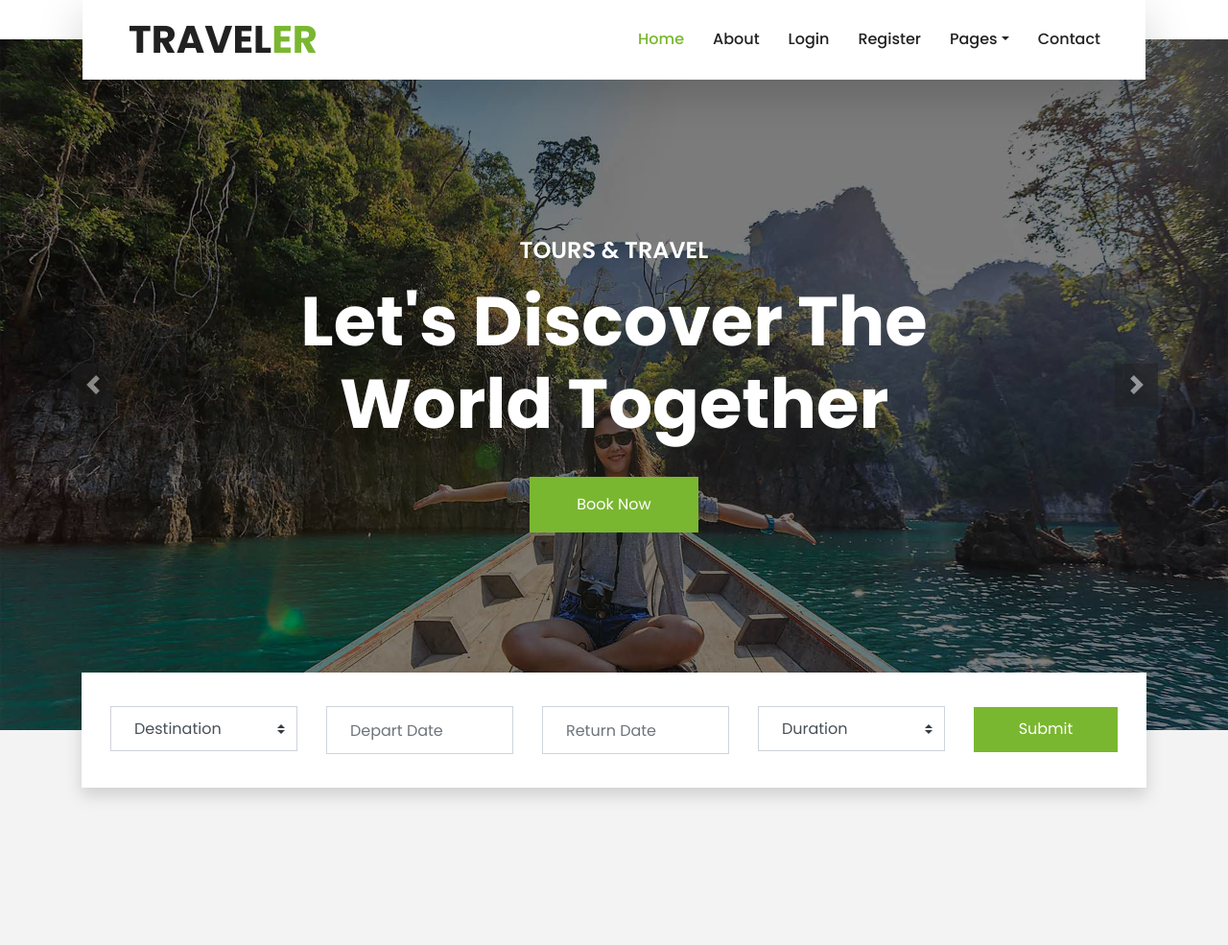
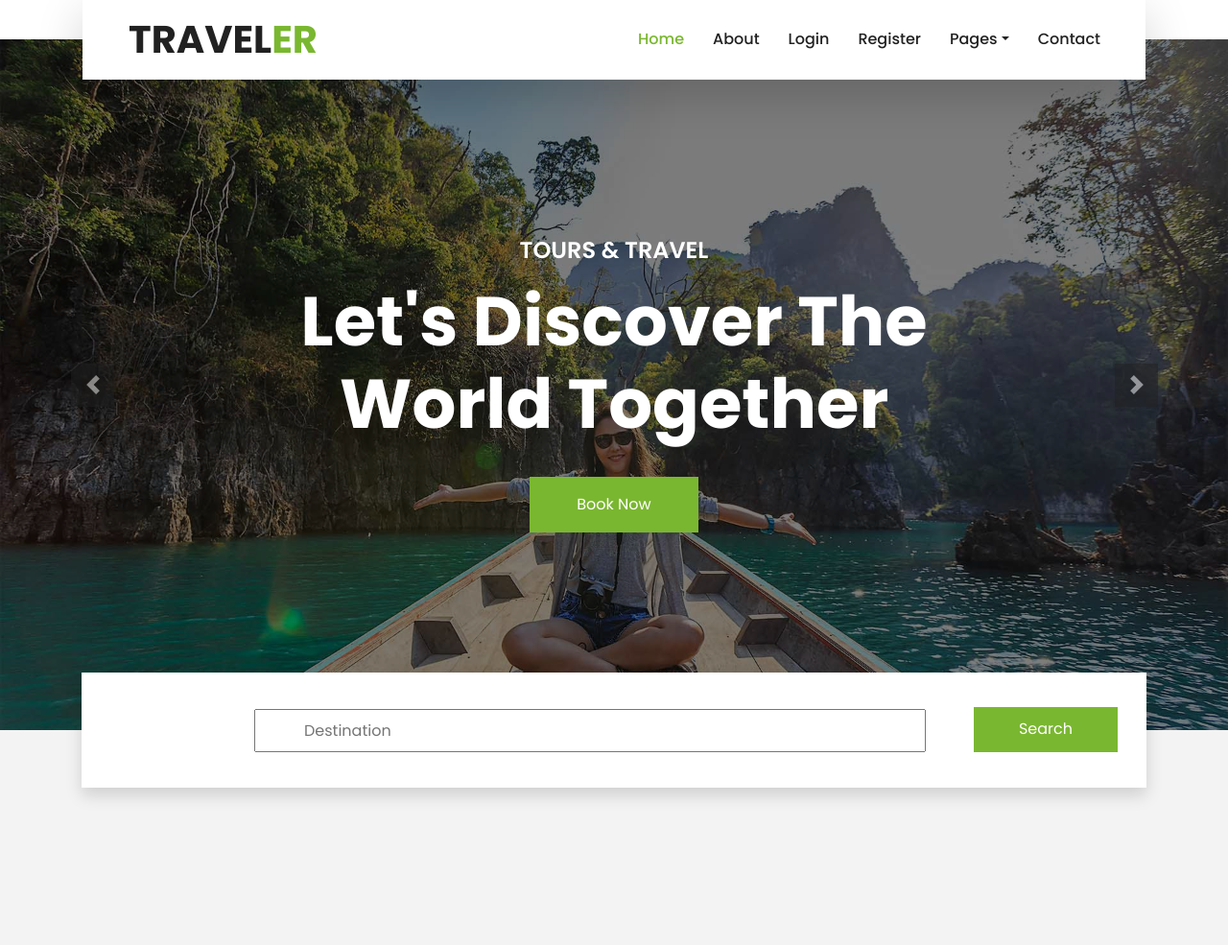
Before and after one commit to nandinijk/debonair, a Django app: page / in a window 1280 px wide. Shown: the part 57-1042 px from the top of the page at 96% size. Run offline with Django 4.2, Linux system fonts and the light colour scheme; data that the repository does not hold is empty; some libraries are stand-ins or nearby versions.

Commit message:
created searchbox,cache memory

```diff
--- a/debonair/home/urls.py
+++ b/debonair/home/urls.py
@@ -6,6 +6,6 @@ urlpatterns = [
     path('test/',views.samp),
     path('login/',views.sam,name='login_page'),
     path('register/',views.regi,name='register_page'),
-    path('',views.samp),
+    path('',views.samp,name='homepage'),
     path('login/loginsub/',views.sub,name='loginpage2'),
 ]
--- a/debonair/home/views.py
+++ b/debonair/home/views.py
@@ -16,7 +16,12 @@ from django.contrib.auth.models import User,auth
     #return render(request,'test.html',{'l':pro})
 
 def samp(request):
-    data=TravelPlace.objects.all()
+    if request.method=="POST":
+        val=request.POST['searchbox']
+        data=TravelPlace.objects.filter(name__istartswith=val)
+    else:
+        data=TravelPlace.objects.all()
+
 
 
     return render(request,'index.html',{'d':data})
--- a/debonair/product/urls.py
+++ b/debonair/product/urls.py
@@ -4,5 +4,6 @@ from . import views
 
 urlpatterns=[
     path('',views.details,name="details_page"),
-    path('cmt/',views.commenting,name='commentbox')
+    path('cmt/',views.commenting,name='commentbox'),
+    path('search/',views.searching,name="searchbox")
     ]
--- a/debonair/template/index.html
+++ b/debonair/template/index.html
@@ -143,49 +143,28 @@
     <div class="container-fluid booking mt-5 pb-5">
         <div class="container pb-5">
             <div class="bg-light shadow" style="padding: 30px;">
+                <form action="{% url 'homepage' %}" method="post">
+                    {% csrf_token %}
                 <div class="row align-items-center" style="min-height: 60px;">
                     <div class="col-md-10">
                         <div class="row">
+
+
+
                             <div class="col-md-3">
                                 <div class="mb-3 mb-md-0">
-                                    <select class="custom-select px-4" style="height: 47px;">
-                                        <option selected>Destination</option>
-                                        <option value="1">Destination 1</option>
-                                        <option value="2">Destination 1</option>
-                                        <option value="3">Destination 1</option>
-                                    </select>
-                                </div>
-                            </div>
-                            <div class="col-md-3">
-                                <div class="mb-3 mb-md-0">
-                                    <div class="date" id="date1" data-target-input="nearest">
-                                        <input type="text" class="form-control p-4 datetimepicker-input" placeholder="Depart Date" data-target="#date1" data-toggle="datetimepicker"/>
-                                    </div>
-                                </div>
-                            </div>
-                            <div class="col-md-3">
-                                <div class="mb-3 mb-md-0">
-                                    <div class="date" id="date2" data-target-input="nearest">
-                                        <input type="text" class="form-control p-4 datetimepicker-input" placeholder="Return Date" data-target="#date2" data-toggle="datetimepicker"/>
-                                    </div>
-                                </div>
-                            </div>
-                            <div class="col-md-3">
-                                <div class="mb-3 mb-md-0">
-                                    <select class="custom-select px-4" style="height: 47px;">
-                                        <option selected>Duration</option>
-                                        <option value="1">Duration 1</option>
-                                        <option value="2">Duration 1</option>
-                                        <option value="3">Duration 1</option>
-                                    </select>
+                                <input id="auto" name="searchbox" type="text" style="width:700px;height:45px;margin-left:150px;padding-left:50px;" placeholder="Destination">
                                 </div>
                             </div>
                         </div>
                     </div>
-                    <div class="col-md-2">
-                        <button class="btn btn-primary btn-block" type="submit" style="height: 47px; margin-top: -2px;">Submit</button>
+                    <div class="col-md-2" style="width:200px;">
+
+                        <button class="btn btn-primary btn-block" type="submit" style="height: 47px; margin-top: -2px; margin-right:70px;">Search</button>
+
                     </div>
                 </div>
+            </form>
             </div>
         </div>
     </div>
@@ -797,6 +776,13 @@
     <script src="{% static 'lib/tempusdominus/js/moment.min.js' %}"></script>
     <script src="{% static 'lib/tempusdominus/js/moment-timezone.min.js' %}"></script>
     <script src="{% static 'lib/tempusdominus/js/tempusdominus-bootstrap-4.min.js' %}"></script>
+    <script >
+        $(function() {
+            $("#auto").autocomplete({
+                source:"{% url 'searchbox' %}"
+            });
+        });
+    </script>
 
     <!-- Contact Javascript File -->
     <script src="{% static 'mail/jqBootstrapValidation.min.js' %}"></script>
--- a/debonair/template/test.html
+++ b/debonair/template/test.html
@@ -9,11 +9,7 @@
 <body bgcolor="violet">
 
     <h2>PRODUCT</h2>
-    {% for i in l %}
-    Name:{{i.name}}<br>
-    price:{{i.price}}<br>
-    dsc:{{i.dsc}}<br><br>
-    {% endfor %}
+    {{s}}
 
 
 
```
Also changed, not shown: debonair/debonair/settings.py (+15 -0 lines), debonair/product/views.py (+15 -1 lines).
